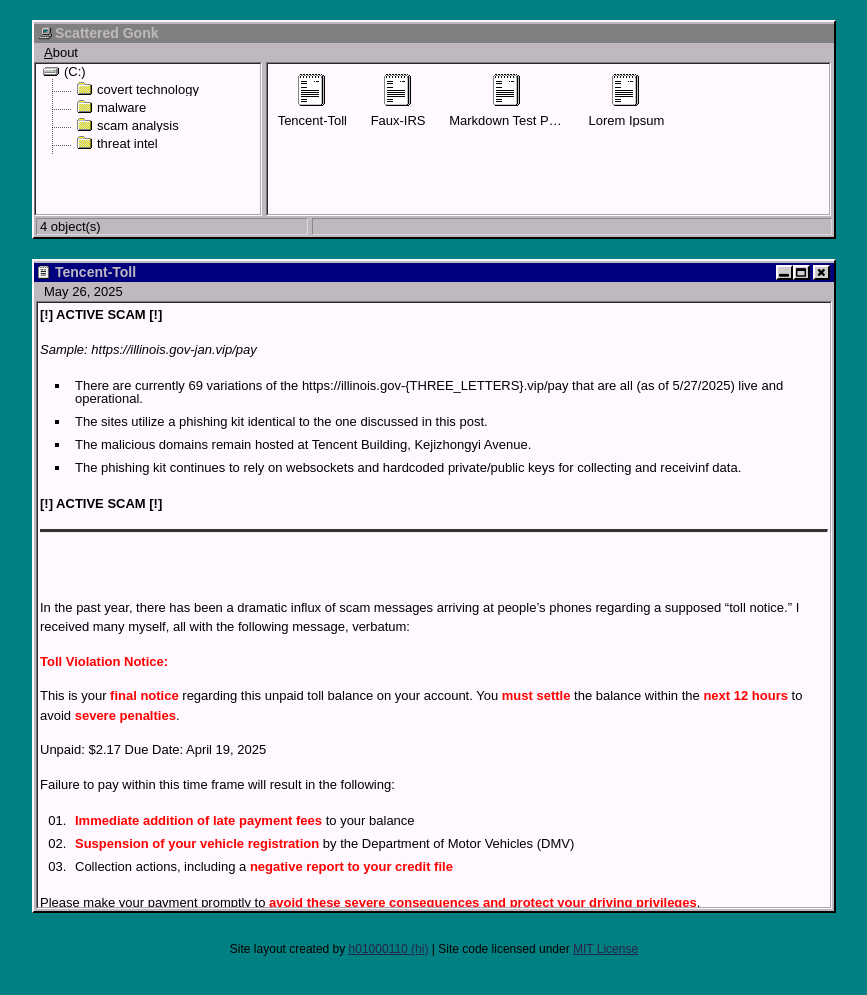
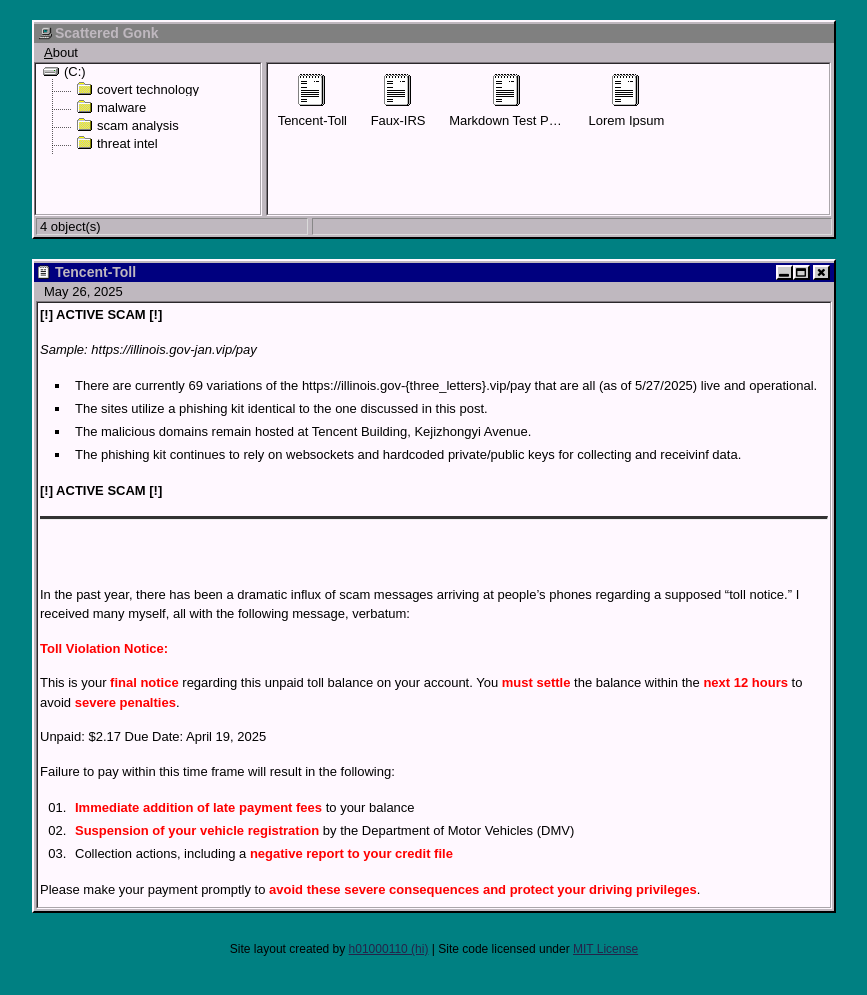
Before and after one commit to scattered-gonk/scattered-gonk.github.io, a Jekyll site: the page built from _posts/2025-26-05-Tencent-Toll.md, in a window 1280 px wide. Shown: the top 995 px of the page, without its empty margins (206-1073 px from the left). Built offline with Jekyll 4.4.1, drawn with Linux system fonts in a browser that asks for light colours.

```diff
--- a/_posts/2025-26-05-Tencent-Toll.md
+++ b/_posts/2025-26-05-Tencent-Toll.md
@@ -10,7 +10,7 @@ tags: scam-analysis
 **[!] ACTIVE SCAM [!]**
 
 *Sample: https://illinois.gov-jan.vip/pay*
-* There are currently 69 variations of the https://illinois.gov-{THREE_LETTERS}.vip/pay that are all (as of 5/27/2025) live and operational.
+* There are currently 69 variations of the https://illinois.gov-{three_letters}.vip/pay that are all (as of 5/27/2025) live and operational.
 * The sites utilize a phishing kit identical to the one discussed in this post.
 * The malicious domains remain hosted at Tencent Building, Kejizhongyi Avenue.
 * The phishing kit continues to rely on websockets and hardcoded private/public keys for collecting and receivinf data.
@@ -59,7 +59,7 @@ In addition to this, it appeared that the site was using a web socket connection
 <h2> What the Scammer Sees </h2>
 
 In order to correlate the victim's responses to that same victim, the site generates a unique token to be attributed to the victim. This token is retrieved by vising a URL of the following format:
-    https://getipass.com-{FOUR_LETTERS}.xin/front/checkIp?token=123
+    https://getipass.com-{four_letters}.xin/front/checkIp?token=123
 
 The response would come in JSON format, as follows:
 
```
